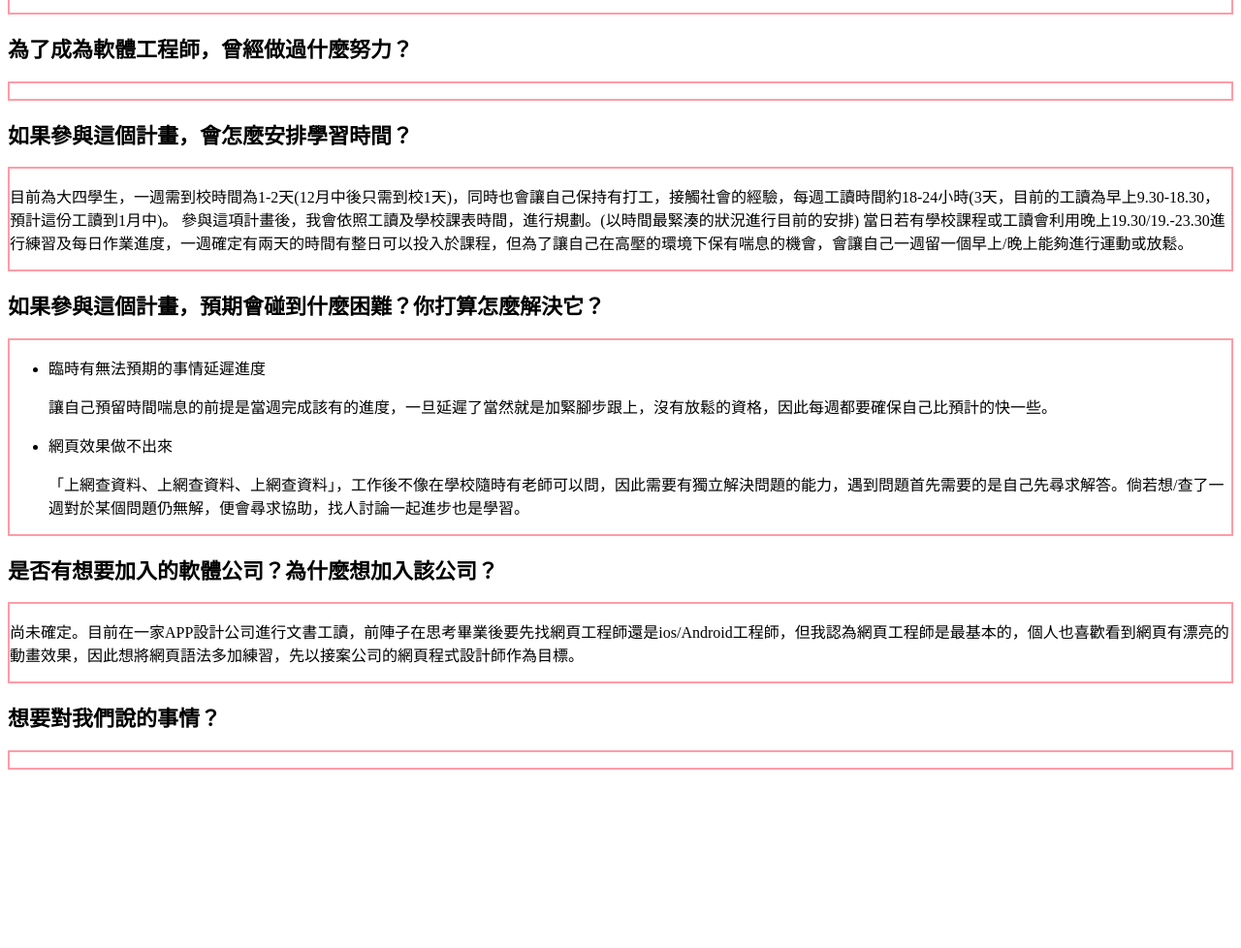
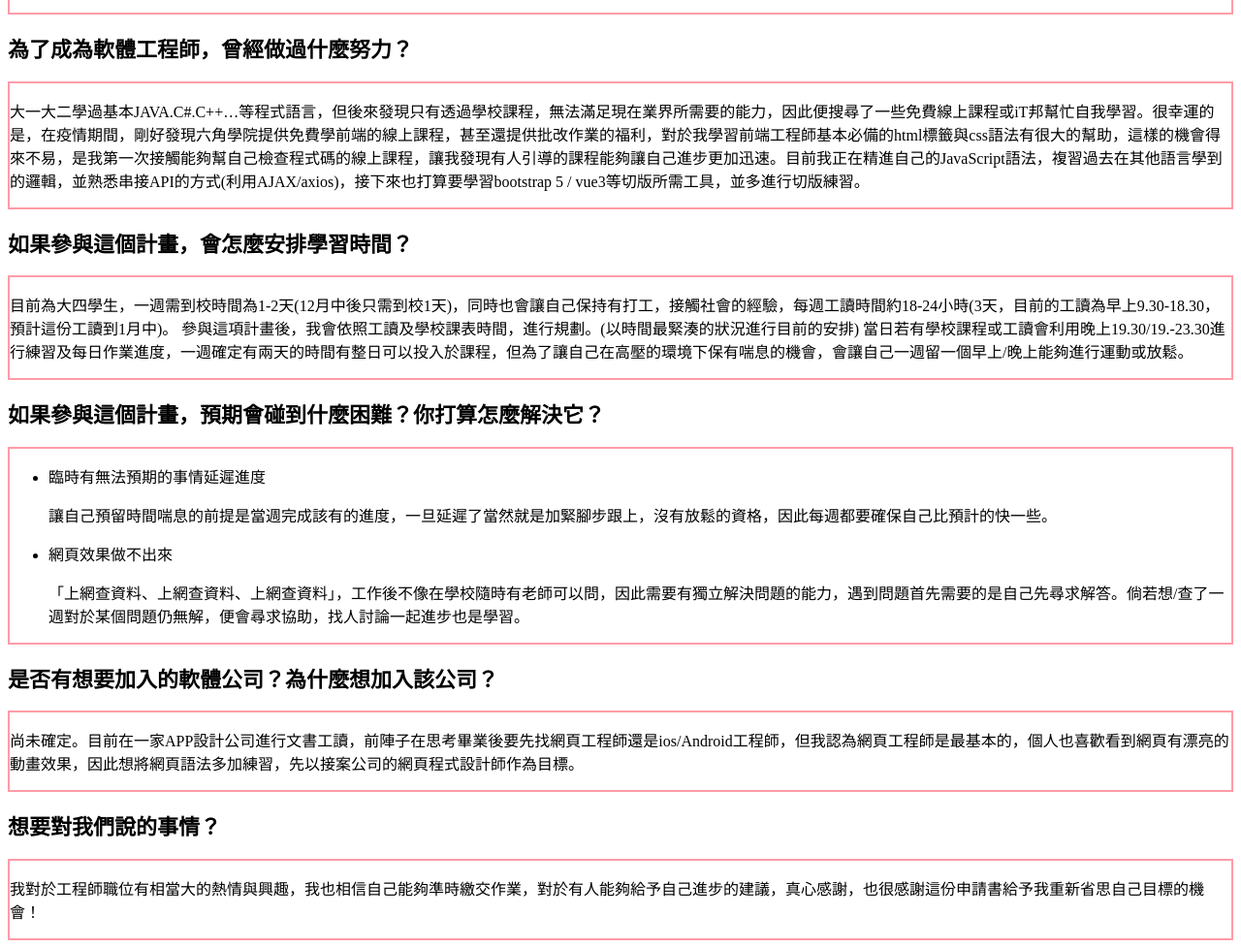
Before and after one commit to Celeste17/aboutCeleste, a plain HTML site: page index.html in a window 1280 px wide. Shown: the part 474-1452 px from the top of the page at 97% size. Before the commit the page ends 1276 px from the top, so only its background shows below. Drawn offline with Linux system fonts and the light colour scheme.

Commit message:
Update index.html

```diff
--- a/index.html
+++ b/index.html
@@ -32,7 +32,9 @@
 
     <h2>為了成為軟體工程師，曾經做過什麼努力？</h2>
     <div class="box">
-        <p></p>
+        <p>
+        大一大二學過基本JAVA.C#.C++…等程式語言，但後來發現只有透過學校課程，無法滿足現在業界所需要的能力，因此便搜尋了一些免費線上課程或iT邦幫忙自我學習。很幸運的是，在疫情期間，剛好發現六角學院提供免費學前端的線上課程，甚至還提供批改作業的福利，對於我學習前端工程師基本必備的html標籤與css語法有很大的幫助，這樣的機會得來不易，是我第一次接觸能夠幫自己檢查程式碼的線上課程，讓我發現有人引導的課程能夠讓自己進步更加迅速。目前我正在精進自己的JavaScript語法，複習過去在其他語言學到的邏輯，並熟悉串接API的方式(利用AJAX/axios)，接下來也打算要學習bootstrap 5 / vue3等切版所需工具，並多進行切版練習。
+        </p>
     </div>
     <h2>如果參與這個計畫，會怎麼安排學習時間？</h2>
     <div class="box">
@@ -60,7 +62,9 @@
     </div>
     <h2>想要對我們說的事情？</h2>
     <div class="box">
-        <p></p>
+        <p>
+        我對於工程師職位有相當大的熱情與興趣，我也相信自己能夠準時繳交作業，對於有人能夠給予自己進步的建議，真心感謝，也很感謝這份申請書給予我重新省思自己目標的機會！
+        </p>
     </div>
 </body>
 
```
